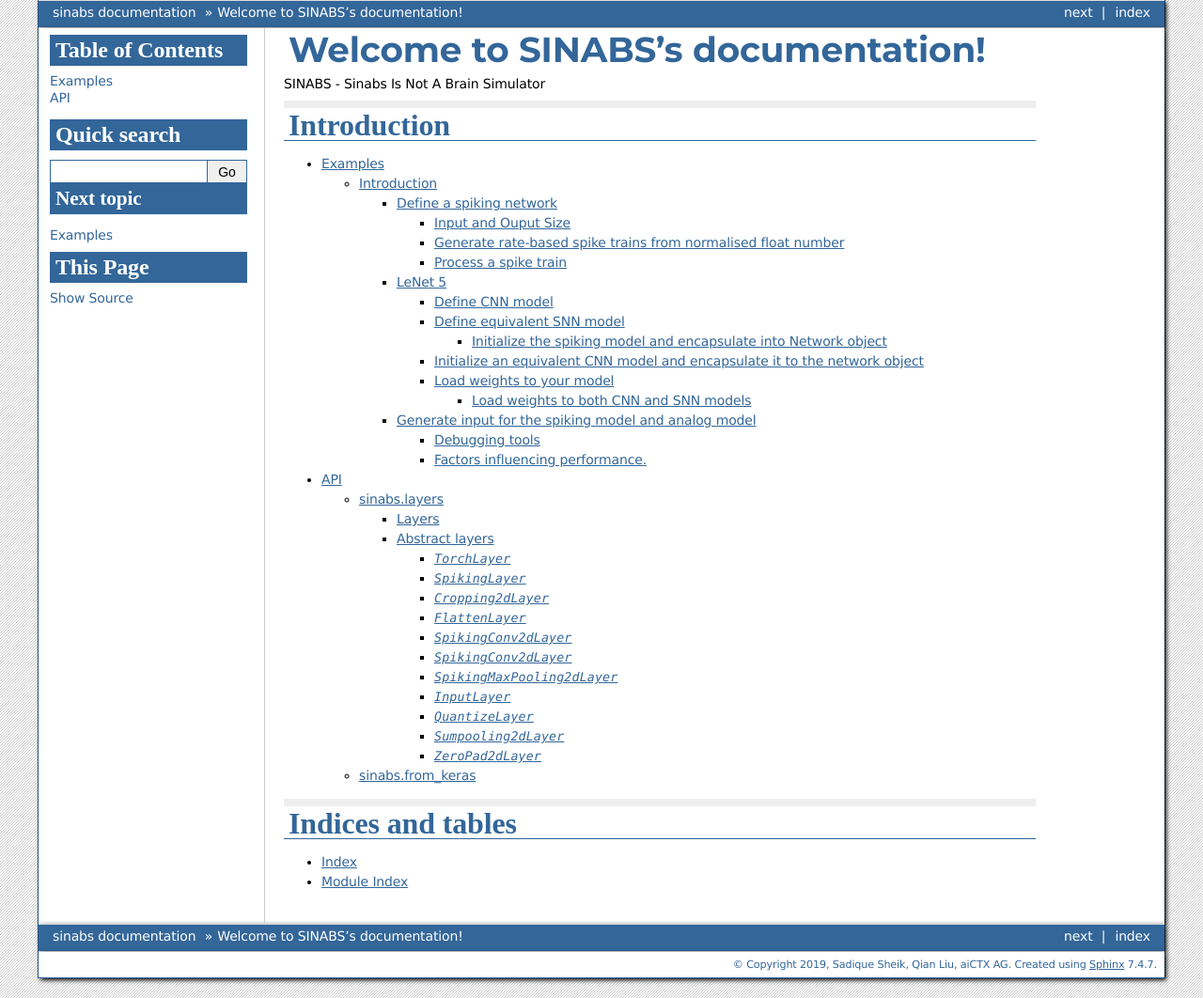
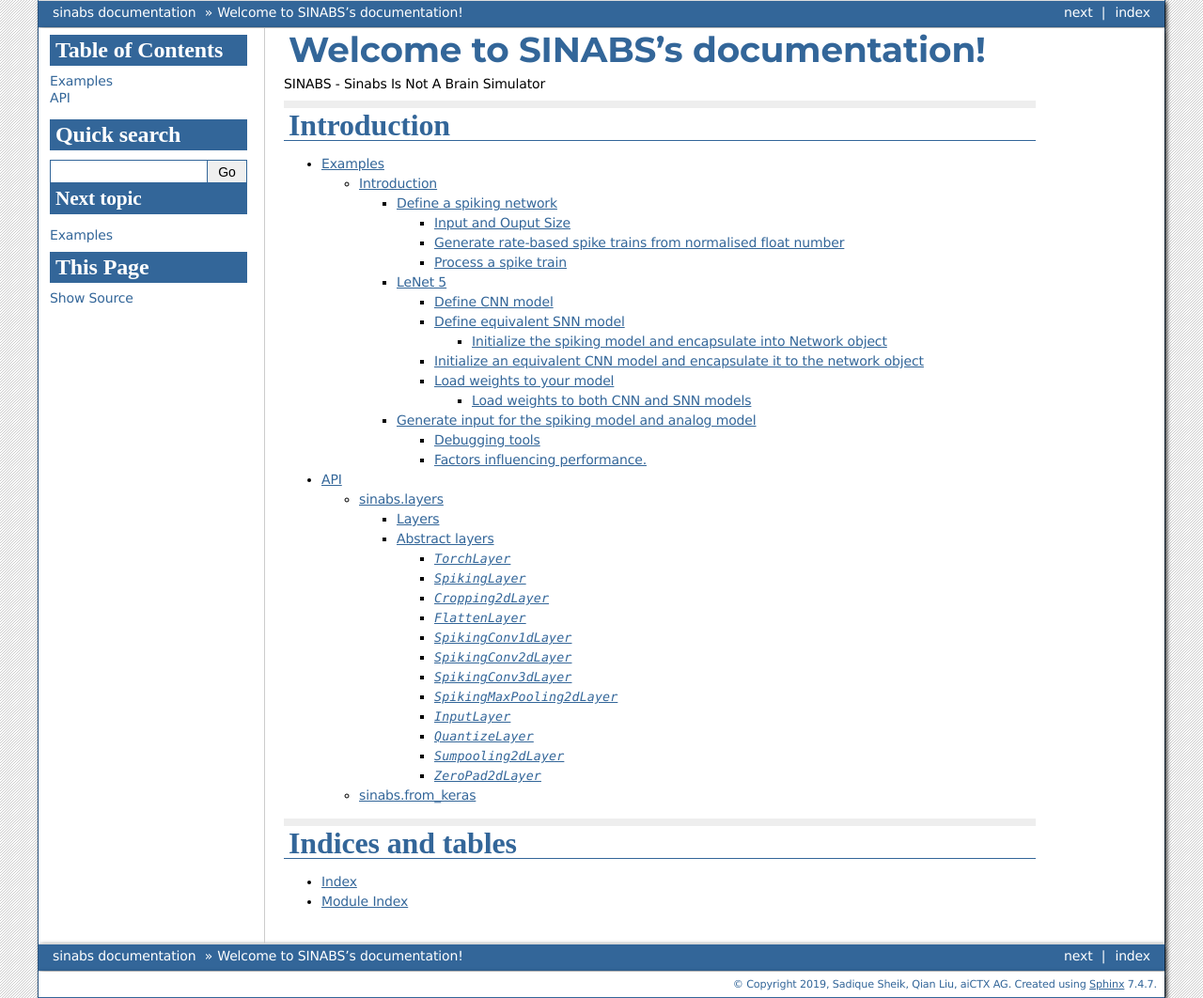
Before and after one commit to synsense/sinabs, a Sphinx documentation site: the page built from docs/source/index.rst, in a window 1280 px wide. Shown: the whole page at 94% size. Built offline with Sphinx 7.4.7, drawn with Linux system fonts in a browser that asks for light colours; some web fonts are replaced; pages that are not in the unit, such as notebooks, are missing from menus.

Commit message:
added conv1d to the documentation

```diff
--- a/docs/source/layers.rst
+++ b/docs/source/layers.rst
@@ -43,16 +43,22 @@
 .. autoclass:: FlattenLayer
     :members:
 
+`SpikingConv1dLayer`
+~~~~~~~~~~~~~~~~~~~~~~~~~~~~~
+
+.. autoclass:: SpikingConv1dLayer
+    :members:
+
 `SpikingConv2dLayer`
 ~~~~~~~~~~~~~~~~~~~~~~~~~~~~~
 
 .. autoclass:: SpikingConv2dLayer
     :members:
 
-`SpikingConv2dLayer`
+`SpikingConv3dLayer`
 ~~~~~~~~~~~~~~~~~~~~~~~~~~~~~
 
-.. autoclass:: SpikingConv2dLayer
+.. autoclass:: SpikingConv3dLayer
     :members:
 
 `SpikingMaxPooling2dLayer`
```
